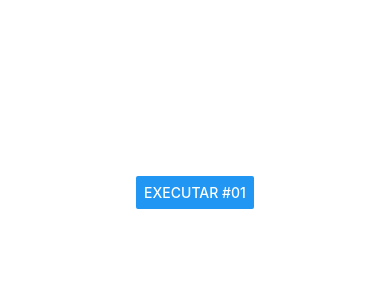
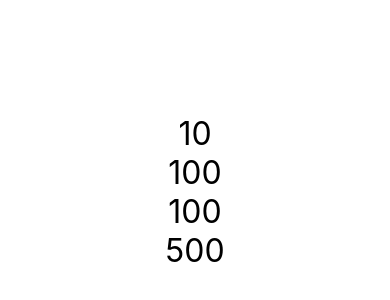
Before and after one commit to adrianoheissig/Exercicios-React-Native, a React Native app: screen / in a window 390 px wide. Shown: the part 230-530 px from the top of the page. Built offline with nearby package versions, Linux system fonts and the light colour scheme.

Commit message:
Desenvolvido Contador

```diff
--- a/src/App.js
+++ b/src/App.js
@@ -1,7 +1,9 @@
 import React from 'react';
 import {SafeAreaView, StyleSheet} from 'react-native';
+import Pai from './components/direta/Pai';
 
-import Botao from './components/Botao';
+// import Contador from './components/Contador';
+// import Botao from './components/Botao';
 // import Titulo from './components/Titulo';
 // import Aleatorio from './components/Aleatorio';
 // import MinMax from './components/MinMax';
@@ -11,8 +13,10 @@ import Botao from './components/Botao';
 const App = () => {
   return (
     <SafeAreaView style={style.App}>
+      <Pai />
+      {/*
+      <Contador inicial={1} />
       <Botao />
-      {/*
       <Titulo principal="Cadastro" secundario="Tela para Cadastro de Usuário" />
       <Aleatorio min={1} max={50} />
       <MinMax min={10} max={30} />
--- /dev/null
+++ b/src/components/Contador.js
@@ -0,0 +1,18 @@
+import React, {useState} from 'react';
+import {Text, Button} from 'react-native';
+import estilo from './estilo';
+
+export default ({inicial = 0, passo = 1}) => {
+  const [numero, setNumero] = useState(inicial);
+
+  const inc = () => setNumero(numero + passo);
+  const dec = () => setNumero(numero - passo);
+
+  return (
+    <>
+      <Text style={estilo.fontG}>{numero}</Text>
+      <Button title="+" onPress={inc} />
+      <Button title="-" onPress={dec} />
+    </>
+  );
+};
--- /dev/null
+++ b/src/components/direta/Filho.js
@@ -0,0 +1,12 @@
+import React from 'react';
+import {Text} from 'react-native';
+import estilo from '../estilo';
+
+export default props => {
+  return (
+    <>
+      <Text style={estilo.fontG}>{props.a}</Text>
+      <Text style={estilo.fontG}>{props.b}</Text>
+    </>
+  );
+};
--- /dev/null
+++ b/src/components/direta/Pai.js
@@ -0,0 +1,13 @@
+import React from 'react';
+import Filho from './Filho';
+
+export default () => {
+  const x = 10;
+  const y = 100;
+  return (
+    <>
+      <Filho a={x} b={y} />
+      <Filho a={100} b={500} />
+    </>
+  );
+};
```
